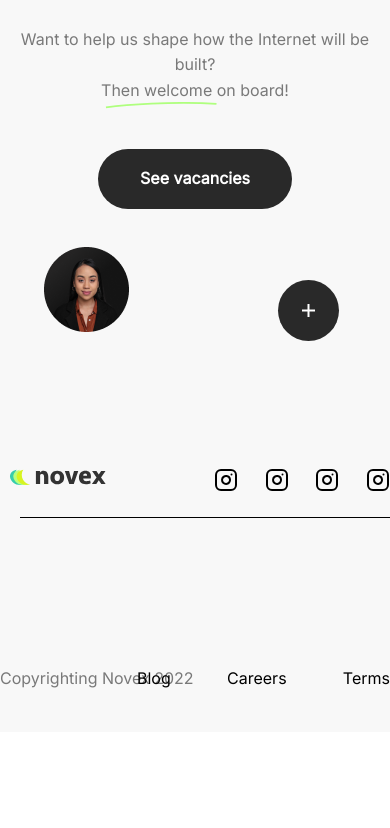
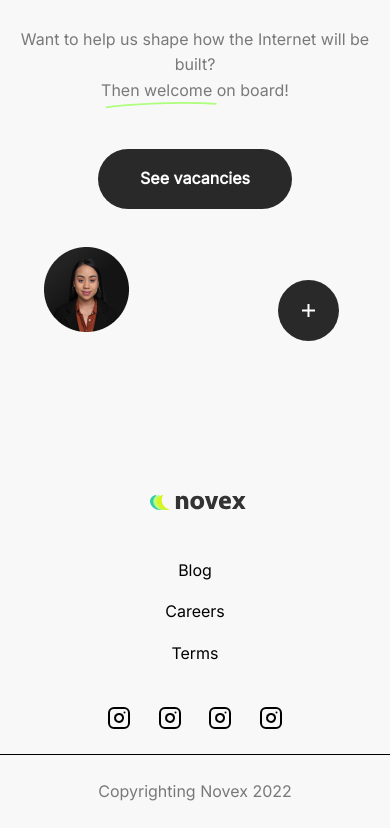
Before and after one commit to bogdanKartavenko/novex, a website: page index.html in a window 390 px wide. Shown: the part 3020-3848 px from the top of the page. Before the commit the page ends 3752 px from the top, so only its background shows below. Drawn offline with nearby package versions, Linux system fonts and the light colour scheme.

Commit message:
:zap: footer adaptation

```diff
--- a/index.html
+++ b/index.html
@@ -53,26 +53,31 @@
         </div>
         <ul class="investors__box wrapper">
             <li class="investors__list">
-                <a href="https://bitbucket.org/"><img class="investors__img" src="assets/bitbucket.svg" alt="bitbucket"></a>
+                <a href="https://bitbucket.org/"><img class="investors__img" src="assets/bitbucket.svg"
+                        alt="bitbucket"></a>
             </li>
             <li class="investors__list">
-                <a href="https://azure.microsoft.com/ru-ru/"><img class="investors__img" src="assets/microsoft.svg" alt="microsoft"></a>
+                <a href="https://azure.microsoft.com/ru-ru/"><img class="investors__img" src="assets/microsoft.svg"
+                        alt="microsoft"></a>
             </li>
             <li class="investors__list">
                 <a href=""><img class="investors__img" src="assets/bamboo.svg" alt="bamboo"></a>
             </li>
             <li class="investors__list">
-                <a href="https://ru.wikipedia.org/wiki/Confluence"><img class="investors__img" src="assets/confluence.svg"
-                        alt="confluence"></a>
+                <a href="https://ru.wikipedia.org/wiki/Confluence"><img class="investors__img"
+                        src="assets/confluence.svg" alt="confluence"></a>
             </li>
             <li class="investors__list">
-                <a href="https://www.atlassian.com/"><img class="investors__img" src="assets/atlassian.svg" alt="atlassian"></a>
+                <a href="https://www.atlassian.com/"><img class="investors__img" src="assets/atlassian.svg"
+                        alt="atlassian"></a>
             </li>
             <li class="investors__list">
-                <a href="https://www.pioneer.eu/"><img class="investors__img" src="assets/pioneer.svg" alt="pioneer"></a>
+                <a href="https://www.pioneer.eu/"><img class="investors__img" src="assets/pioneer.svg"
+                        alt="pioneer"></a>
             </li>
             <li class="investors__list">
-                <a href="https://stackoverflow.com/"><img class="investors__img" src="assets/stackOverflow.svg" alt="stackOverflow"></a>
+                <a href="https://stackoverflow.com/"><img class="investors__img" src="assets/stackOverflow.svg"
+                        alt="stackOverflow"></a>
             </li>
             <li class="investors__list">
                 <a href=""><img class="investors__img" src="assets/bamboo.svg" alt="bamboo"></a>
@@ -155,7 +160,10 @@
     </section>
     <footer class="footer">
         <div class="footer__wrapper wrapper">
+            <div class="footer__box">
                 <img class="footer__logo" src="assets/Logo.svg" alt="Logo">
+            </div>
+            <div class="footer__box">
                 <ul class="footer__icon">
                     <li class="footer__list">
                         <a class="footer__link" href="https://twitter.com/">
@@ -186,8 +194,13 @@
                         </a>
                     </li>
                 </ul>
+            </div>
             <div class="footer__border wrapper"></div>
+            <div class="footer__box">
+                <div class="footer__border--data wrapper"></div>
                 <span class="footer__data">Copyrighting Novex 2022</span>
+            </div>
+            <div class="footer__box">
                 <ul class="footer__menu">
                     <li class="footer__list">
                         <a class="footer__link" href="#">Blog</a>
@@ -200,21 +213,7 @@
                     </li>
                 </ul>
             </div>
-        <!-- <div class="footer__border wrapper"></div> -->
-        <!-- <div class="footer__wrapper wrapper">
-            <span class="footer__data">Copyrighting Novex 2022</span>
-            <ul class="footer__menu">
-                <li class="footer__list">
-                    <a class="footer__link" href="#">Blog</a>
-                </li>
-                <li class="footer__list">
-                    <a class="footer__link" href="#">Careers</a>
-                </li>
-                <li class="footer__list">
-                    <a class="footer__link" href="#">Terms</a>
-                </li>
-            </ul>
-        </div> -->
+        </div>
         <p class="footer__anchor"><a name="anchor"></a></p>
     </footer>
 
--- a/scss/components/_footer.scss
+++ b/scss/components/_footer.scss
@@ -1,24 +1,32 @@
 .footer {
     position: relative;
-    padding: 0px 20px 0px 20px;
+    padding: 43px 20px 40px 20px;
     background-color: $white2;
 
     &__wrapper {
-        position: relative;
-        min-height: 239px;
+        display: flex;
+        flex-wrap: wrap;
+    }
+
+    &__box {
+        display: flex;
+        width: 50%;
+
+        &:nth-child(2),
+        &:nth-child(5) {
+            justify-content: end;
+        }
+        &:nth-child(4) {
+            display: flex;
+            flex-direction: column;
+        }
     }
 
     &__logo {
-        position: absolute;
-        top: 43px;
-        left: 0;
         width: 111px;
     }
 
     &__icon {
-        position: absolute;
-        top: 43px;
-        right: 0;
         display: flex;
         justify-content: space-between;
         max-width: 176px;
@@ -30,17 +38,13 @@
     }
 
     &__border {
-        position: absolute;
-        top: 92px;
         background-color: $black;
         height: 1px;
+        margin-top: 36px;
         margin-bottom: 80px;
     }
 
     &__menu {
-        position: absolute;
-        bottom: 40px;
-        right: 0;
         display: flex;
         justify-content: space-between;
         flex-wrap: wrap;
@@ -49,9 +53,6 @@
     }
 
     &__data {
-        position: absolute;
-        left: 0;
-        bottom: 40px;
         font-family: $inter-font;
         font-weight: 400;
         font-size: 16px;
@@ -92,13 +93,67 @@
 
 @media screen and (max-width: 600px) {
     .footer {
-        // position: static;
-        padding-top: 68px;
+        padding: 68px 0 24px 0;
+
+        &__border {
+            display: none;
+        }
+
         &__wrapper {
-            position: static;
+            display: flex;
+            flex-direction: column;
             justify-content: center;
+            align-items: center;
+        }
+        &__icon {
+            margin: 0 auto;
+        }
+        &__menu {
+            display: flex;
+            flex-direction: column;
             align-items:center;
+            margin: 0 auto;
+            margin-bottom: 40px;
+        }
+        &__list {
+            margin-bottom: 16px;
+            &:nth-child(3) {
+                margin-bottom: 0;
+            }
+        }
+        &__data {
+            margin-top: 24px;
+        }
+        &__border--data {
+            width: 100%;
+            height: 1px;
+            background-color: $black;
+        }
+        &__box {
+            width: 100%;
+            display: flex;
+            align-items: center;
+            justify-content: center;
+
+            &:nth-child(1) {
+                order: 0;
+                margin-bottom: 44px;
+            }
+
+            &:nth-child(2) {
+                order: 2;
+            }
+
+            &:nth-child(3) {
+                order: 1;
+            }
+
+            &:nth-child(4) {
+                order: 3;
+                display: flex;
+                flex-direction: column;
+                position: relative;
+            }
         }
     }
-
 }
```
Also changed, not shown: style.css, 1 other file. Lines whose indentation alone changed are shown as unchanged.
